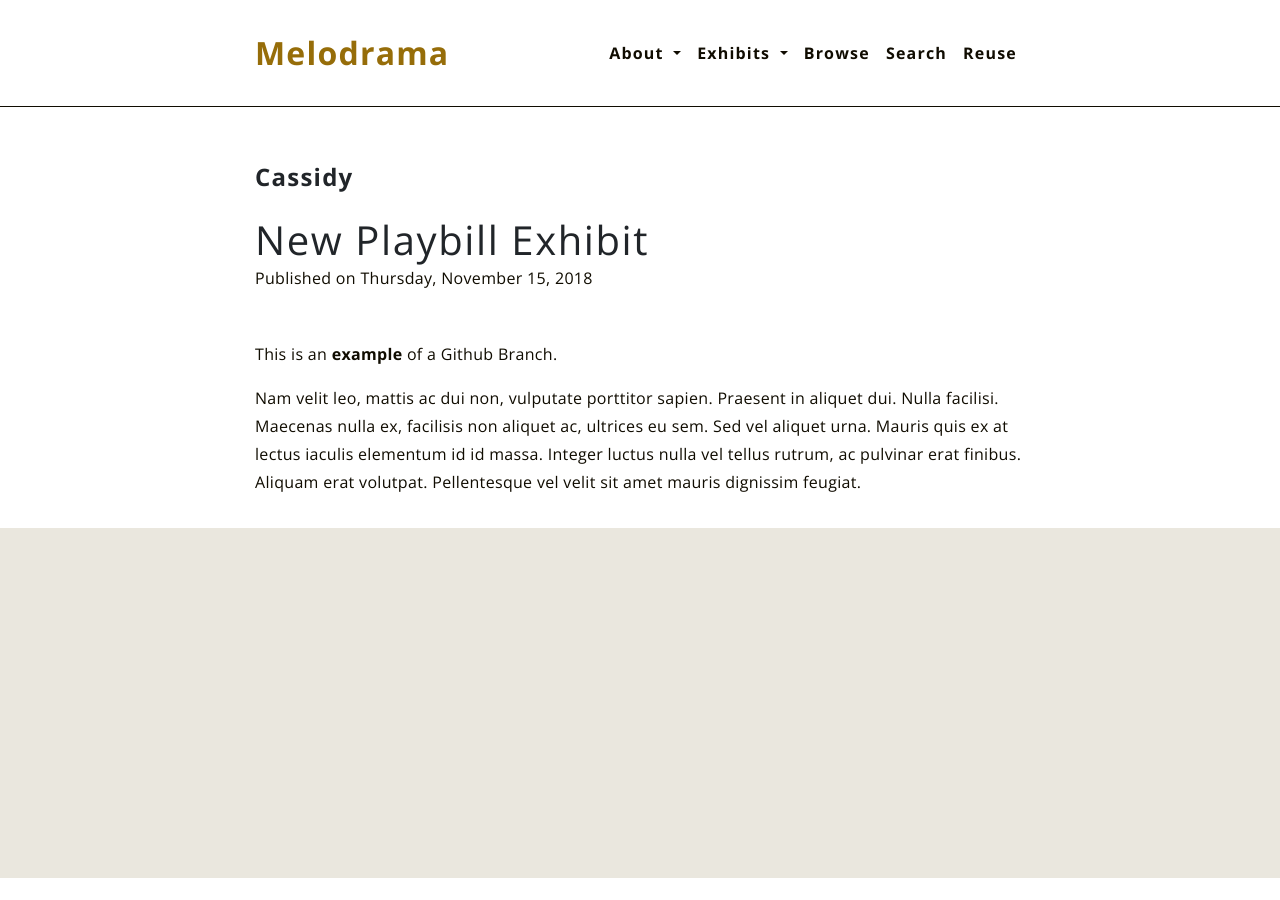
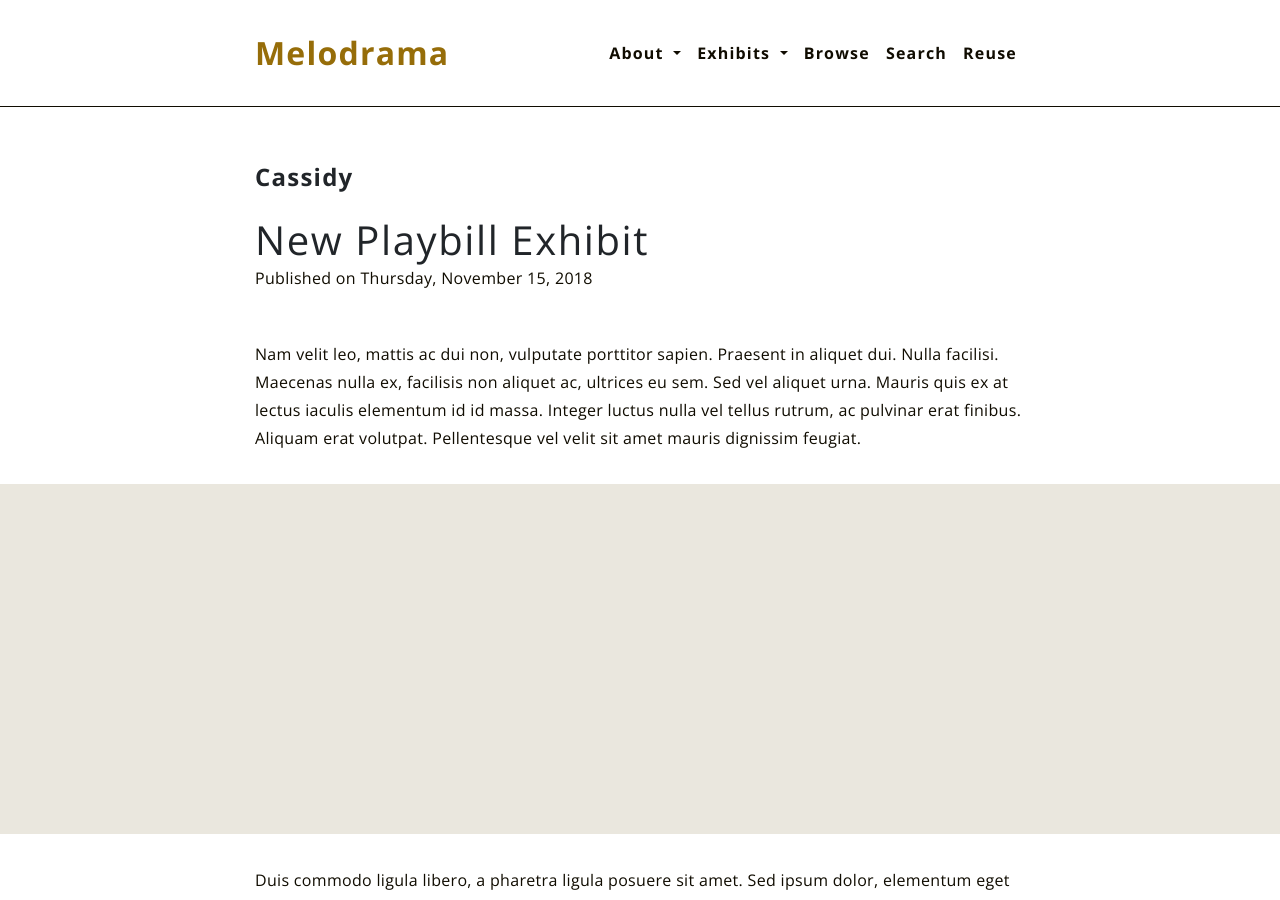
Before and after one commit to Penn-Playbill-Data/romantic_melodrama, a Jekyll site: the page built from _exhibits/a.md, in a window 1280 px wide and 900 px high. Built offline with Jekyll 4.4.1, drawn with Linux system fonts in a browser that asks for light colours.

Commit message:
deleted reference to exhibit branch

```diff
--- a/_exhibits/a.md
+++ b/_exhibits/a.md
@@ -5,8 +5,6 @@ author: Cassidy
 publish_date: 2018-11-15
 permalink: /exhibits/a/
 ---
-
-This is an **example** of a Github Branch.
 
 
 Nam velit leo, mattis ac dui non, vulputate porttitor sapien. Praesent in aliquet dui. Nulla facilisi. Maecenas nulla ex, facilisis non aliquet ac, ultrices eu sem. Sed vel aliquet urna. Mauris quis ex at lectus iaculis elementum id id massa. Integer luctus nulla vel tellus rutrum, ac pulvinar erat finibus. Aliquam erat volutpat. Pellentesque vel velit sit amet mauris dignissim feugiat.
```
Also changed, not shown: 12 other files.
